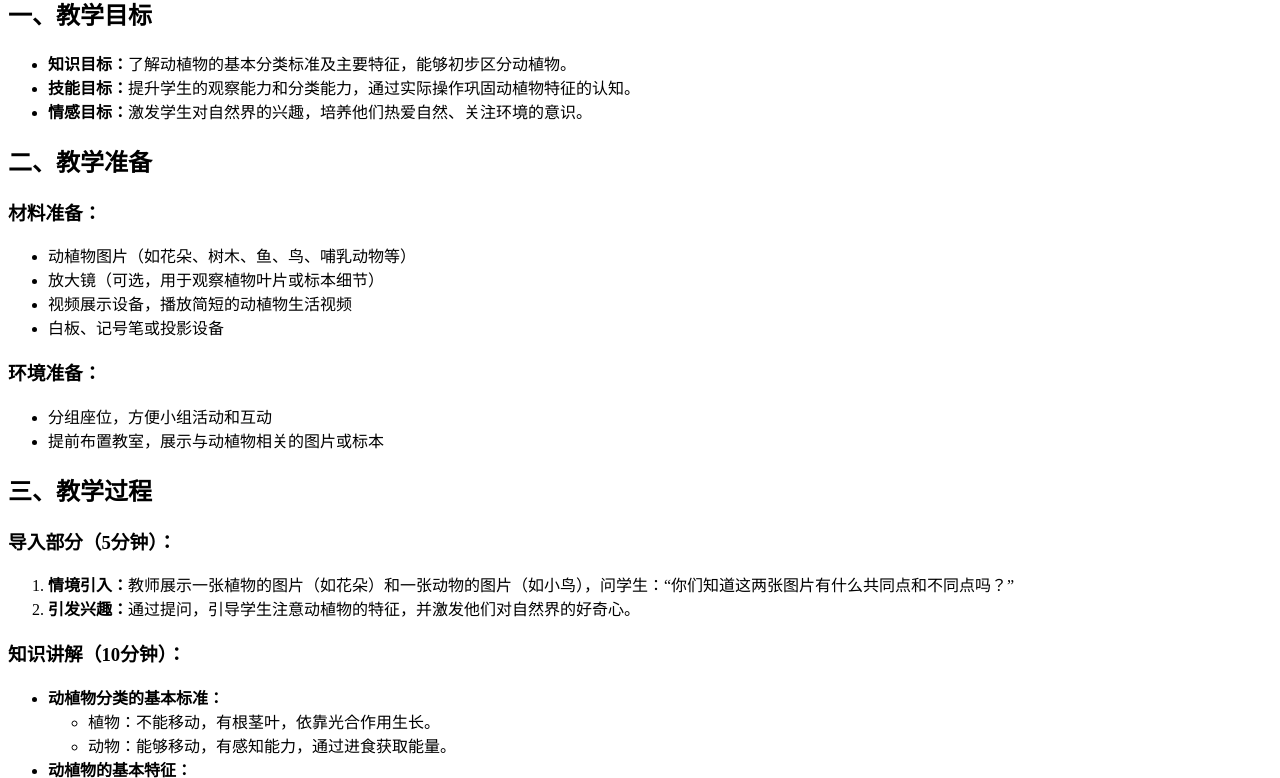
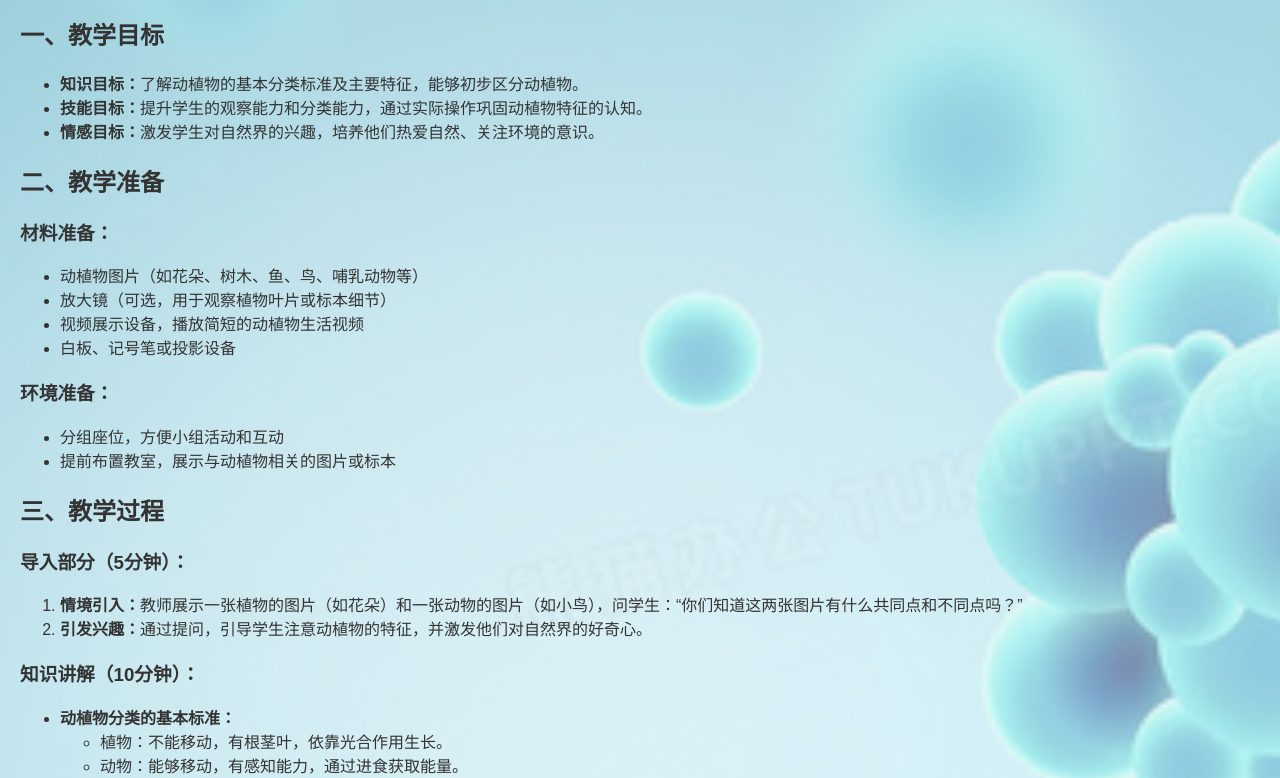
Before and after one commit to TTang508/wsd2, a plain HTML site: page biology.html in a window 1280 px wide. Shown: the part 93-871 px from the top of the page. Drawn offline with Linux system fonts and the light colour scheme.

Commit message:
Update biology.html

```diff
--- a/biology.html
+++ b/biology.html
@@ -4,6 +4,32 @@
     <meta charset="UTF-8">
     <meta name="viewport" content="width=device-width, initial-scale=1.0">
     <title>动植物的分类教学设计</title>
+    <style>
+            body {
+            font-family: Arial, sans-serif;
+            margin: 0;
+            padding: 20px;
+            color: #333;
+            position: relative;
+            background-color: #f7f7f7; /* Fallback color */
+        }
+
+        /* Semi-transparent background image using pseudo-element */
+        body::before {
+            content: '';
+            position: absolute;
+            top: 0;
+            left: 0;
+            right: 0;
+            bottom: 0;
+            background-image: url('p3.jpg');
+            background-size: cover;
+            background-position: center center;
+            background-repeat: no-repeat;
+            opacity: 0.5; /* Adjust opacity to 50% */
+            z-index: -1; /* Ensure it stays in the background */
+        }
+    </style>
 </head>
 <body>
     <h1>动植物的分类教学设计</h1>
```
